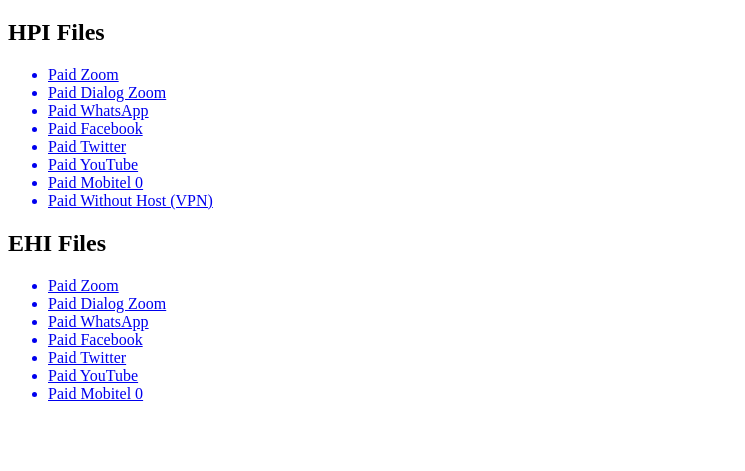
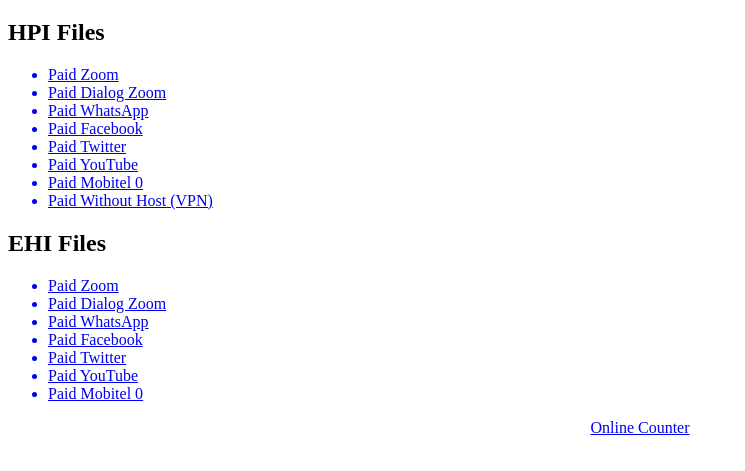
Before and after one commit to greatstudioslk/hpilankalite, a plain HTML site: page index.html in a window 1280 px wide. Shown: the part 61-532 px from the top of the page, without its empty margins (0-745 px from the left). Drawn offline with Linux system fonts and the light colour scheme.

Commit message:
update_220723

```diff
--- a/index.html
+++ b/index.html
@@ -29,5 +29,6 @@
         <a href="ehifiles/🌀 YouTube 🌀.ehi"><li>Paid YouTube</li></a>
         <a href="ehifiles/🌀 Mobitel 0 🌀.ehi"><li>Paid Mobitel 0</li></a>
     </ul>
+    <center><a href="https://livetrafficfeed.com/online-counter" data-text="ffffff" data-background="e61c1c" data-root="0" id="LTF_online_website">Online Counter</a><script type="text/javascript" src="//cdn.livetrafficfeed.com/static/online/live.v2.js"></script><noscript><a href="http://livetrafficfeed.com/online-counter">Website Counter Online</a></noscript></center>
 </body>
 </html>
```
